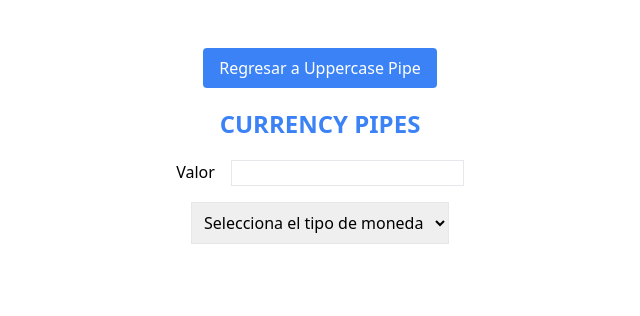
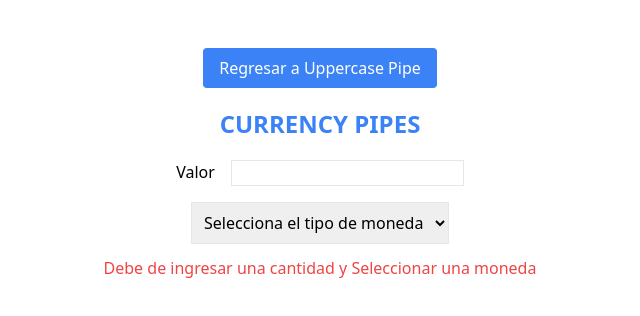
Before and after one commit to leonelhv/pipes_angular, an Angular app: page /currency-pipe in a window 1280 px wide. Shown: the top 316 px of the page, without its empty margins (320-960 px from the left). Built offline with nearby package versions, Linux system fonts and the light colour scheme.

Commit message:
add message

```diff
--- a/src/app/pages/currency/currency.component.html
+++ b/src/app/pages/currency/currency.component.html
@@ -15,5 +15,12 @@
     <option value="USD">USD</option>
     <option value="EUR">EUR</option>
   </select>
-  <p *ngIf="select" class="my-6">Resultado : {{ valor | currency : select }}</p>
+  <p *ngIf="select && valor; else elseMessage" class="my-6">
+    Resultado : {{ valor | currency : select }}
+  </p>
+  <ng-template #elseMessage>
+    <p class="text-red-500 mt-3">
+      Debe de ingresar una cantidad y Seleccionar una moneda
+    </p>
+  </ng-template>
 </div>
```
